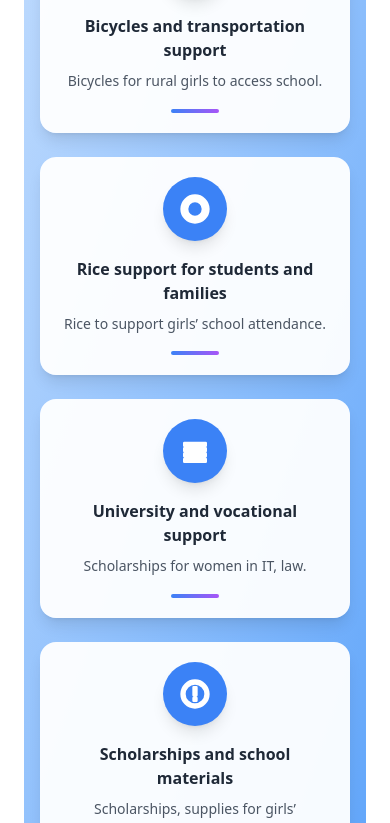
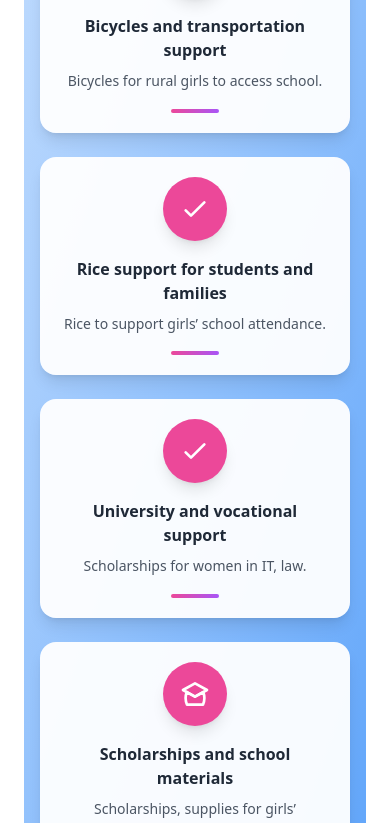
Before and after one commit to radytrainer/lotusoutreach-cambodia, a Vue app: page /program in a window 390 px wide. Shown: the part 1801-2624 px from the top of the page. Built offline with nearby package versions, Linux system fonts and the light colour scheme.

Commit message:
responsive program

```diff
--- a/src/components/Program/program.vue
+++ b/src/components/Program/program.vue
@@ -66,29 +66,40 @@
   <div
   class="p-4 sm:p-8 mt-12 bg-gradient-to-br from-blue-200 to-blue-400 rounded-3xl relative overflow-hidden h-auto lg:h-[570px]">
   <!-- Animated background -->
-                  <div class="absolute inset-0 opacity-10">
-                    <div class="absolute top-4 left-4 w-16 h-16 border-2 border-white rounded-full animate-pulse"></div>
-                    <div class="absolute top-12 right-8 w-8 h-8 border border-white rounded-full animate-bounce"></div>
+  <div class="absolute inset-0 opacity-20">
+    <div class="absolute top-4 left-4 w-16 h-16 border-pink-400  "></div>
+    <div class="absolute top-12 right-8 w-8 h-8  border-pink-400  "></div>
     <div
-                      class="absolute bottom-8 left-12 w-12 h-12 border border-white rounded-full animate-pulse delay-300">
+      class="absolute bottom-8 left-12 w-12 h-12  border-pink-400 ">
     </div>
   </div>
 
   <!-- Grid layout -->
-                  <div class="grid grid-cols-1 sm:grid-cols-2 lg:grid-cols-2 gap-6 relative z-10">
+  <div class="grid grid-cols-1 sm:grid-cols-2 lg:grid-cols-2 gap-6 ">
     <div v-for="(subSection, subIndex) in program.EduSections" :key="subIndex"
       class="bg-white/95 rounded-2xl p-5 text-center shadow-lg hover:shadow-2xl transition-all duration-300 group">
 
       <!-- Icon -->
       <div
-                        class="w-16 h-16 bg-blue-500 rounded-full flex items-center justify-center mx-auto mb-4 group-hover:scale-110 group-hover:rotate-12 duration-300 shadow-lg">
-                        <svg class="w-8 h-8 text-white" fill="none" stroke="currentColor" viewBox="0 0 24 24">
-                          <path stroke-linecap="round" stroke-linejoin="round" stroke-width="2" :d="subSection.icon" />
+        class="w-16 h-16 bg-pink-500 rounded-full flex items-center justify-center mx-auto mb-4 group-hover:scale-110 group-hover:rotate-12 duration-300 shadow-lg">
+        <svg v-if="subSection.title.includes('Scholarship')" class="w-8 h-8 text-white" fill="none" stroke="currentColor" viewBox="0 0 24 24">
+          <path stroke-linecap="round" stroke-linejoin="round" stroke-width="2" d="M12 14l9-5-9-5-9 5 9 5z" />
+          <path stroke-linecap="round" stroke-linejoin="round" stroke-width="2" d="M12 14l6.16-3.422A12.083 12.083 0 0118 20H6a12.083 12.083 0 01-.16-9.422L12 14z" />
+        </svg>
+        <svg v-else-if="subSection.title.includes('Mentoring')" class="w-8 h-8 text-white" fill="none" stroke="currentColor" viewBox="0 0 24 24">
+          <path stroke-linecap="round" stroke-linejoin="round" stroke-width="2" d="M18 9a3 3 0 11-6 0 3 3 0 016 0zM6 9a3 3 0 11-6 0 3 3 0 016 0zm12 12a9 9 0 00-18 0h18zM21 12a9 9 0 00-18 0" />
+        </svg>
+        <svg v-else-if="subSection.title.includes('Leadership')" class="w-8 h-8 text-white" fill="none" stroke="currentColor" viewBox="0 0 24 24">
+          <path stroke-linecap="round" stroke-linejoin="round" stroke-width="2" d="M12 4v16m8-8H4" />
+        </svg>
+        <svg v-else class="w-8 h-8 text-white" fill="none" stroke="currentColor" viewBox="0 0 24 24">
+          <!-- fallback generic icon -->
+          <path stroke-linecap="round" stroke-linejoin="round" stroke-width="2" d="M5 13l4 4L19 7" />
         </svg>
       </div>
 
       <!-- Title -->
-                      <h5 class="font-bold text-gray-800 mb-2 group-hover:text-blue-600 transition-colors duration-300">
+      <h5 class="font-bold text-gray-800 mb-2 transition-colors duration-300">
         {{ subSection.title }}
       </h5>
 
@@ -99,11 +110,12 @@
 
       <!-- Divider -->
       <div
-                        class="w-12 h-1 bg-gradient-to-r from-blue-500 to-purple-500 rounded-full mx-auto mt-4 group-hover:w-16 transition-all duration-300">
+        class="w-12 h-1 bg-gradient-to-r from-pink-500 to-purple-500 rounded-full mx-auto mt-4 group-hover:w-16 transition-all duration-300">
       </div>
     </div>
   </div>
 </div>
+
 
 
 
```
Lines whose indentation alone changed are shown as unchanged.
